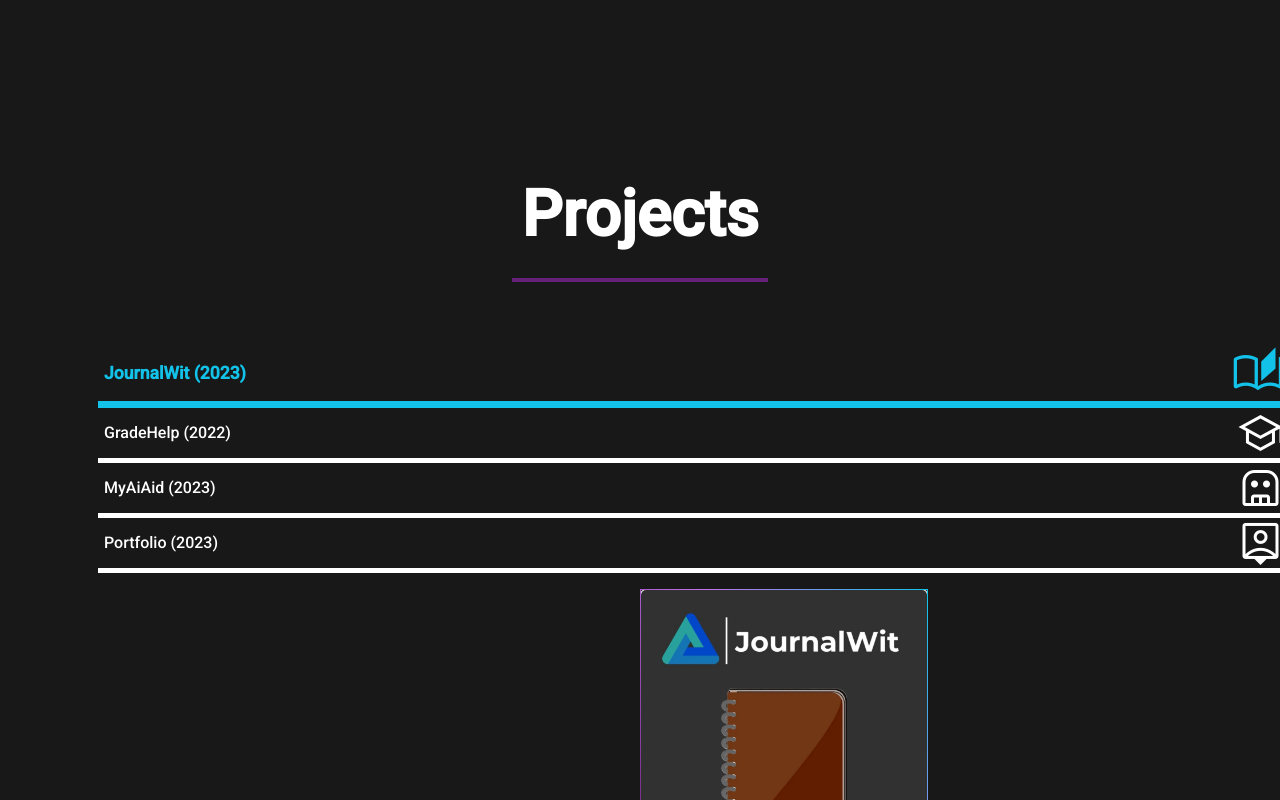
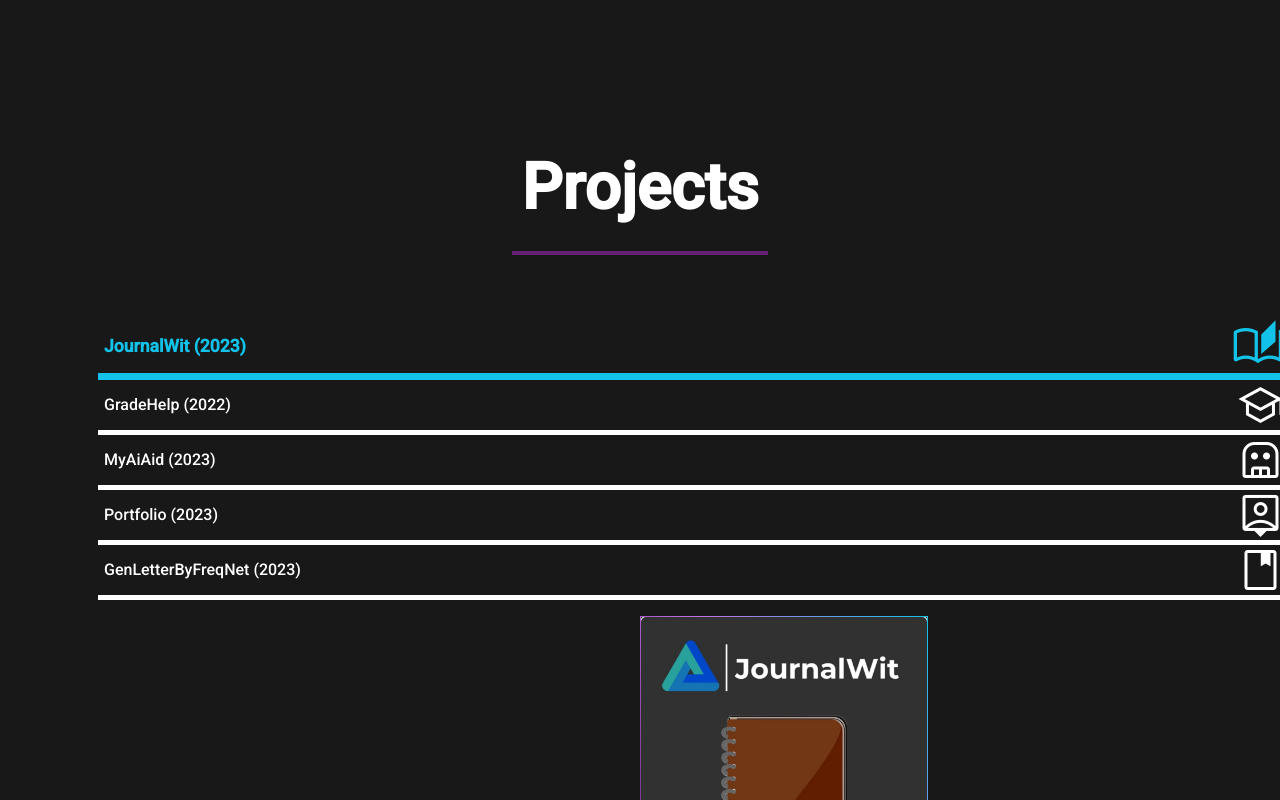
Before and after one commit to CCG226/portfolio, a React (Create React App) app: page / in a window 1280 px wide. Shown: the part 1814-2614 px from the top of the page. Built offline with nearby package versions, Linux system fonts and the light colour scheme.

Commit message:
added nuget lib project

```diff
--- a/src/components/About.js
+++ b/src/components/About.js
@@ -29,7 +29,7 @@
       <div>&nbsp;</div>
       <div className="wrapperRIGHT">
         <p id="mySkills" className="text-center fs-2">
-          Bootstrap <div className="d-inline seperator">|</div> Javascript{" "}
+          XAML <div className="d-inline seperator">|</div> Javascript{" "}
           <div className="d-inline seperator">|</div> CSS{" "}
           <div className="d-inline seperator">|</div> React{" "}
           <div className="d-inline seperator">|</div> SQL{" "}
--- a/src/components/ProjectSelector.js
+++ b/src/components/ProjectSelector.js
@@ -76,6 +76,22 @@
           person_pin
         </span>
       </button>
+      <button
+        className={selectedButton === "4" ? "selected" : "unselected"}
+        type="button"
+        onClick={() => handleClick("4")}
+      >
+        GenLetterByFreqNet (2023)
+        <span
+          className={
+            selectedButton === "4"
+              ? "material-symbols-outlined highlight"
+              : "material-symbols-outlined"
+          }
+        >
+          book
+        </span>
+      </button>
     </div>
   );
 }
--- a/src/content/ProjectBuilder.js
+++ b/src/content/ProjectBuilder.js
@@ -2,6 +2,7 @@
 import journalWitLogo from "../Images/journalWitLogo.png";
 import gradeHelpLogo from "../Images/gradeHelpLogo.png";
 import myAiAidLogo from "../Images/myAiAidLogo.png";
+import GenFreqLogo from "../Images/nuget.png";
 export function FindProject(index) {
   const ProjectsList = buildProjectsList();
   if (index < 0) {
@@ -32,7 +33,7 @@
     id: 1,
     desc:
       "GradeHelp is a Full-Stack Web App (Javascript/C#) for educators and students " +
-      "to use to track, manage, and calculate grade reports for both students and educators.",
+      "to use to track, manage, and calculate grade reports. Designed for both students and educators.",
     image: gradeHelpLogo,
     link: "http://cown521-001-site3.ctempurl.com/",
   });
@@ -50,6 +51,11 @@
     image: portfolioLogo,
     link: "https://connorsportfolio.net/",
   });
-
+  arrayOfProjects.push({
+    id: 4,
+    desc: "Nuget libray for weighted random character generation. The odds of how likely a character is to be generated is based on weighted percent values. With this library, you can effortlessly generate random characters while fine-tuning the chance of specific characters appearing.",
+    image: GenFreqLogo,
+    link: "https://www.nuget.org/packages/GenLetterByFreqNet/",
+  });
   return arrayOfProjects;
 }
```
Also changed, not shown: src/Images/nuget.png (added).
